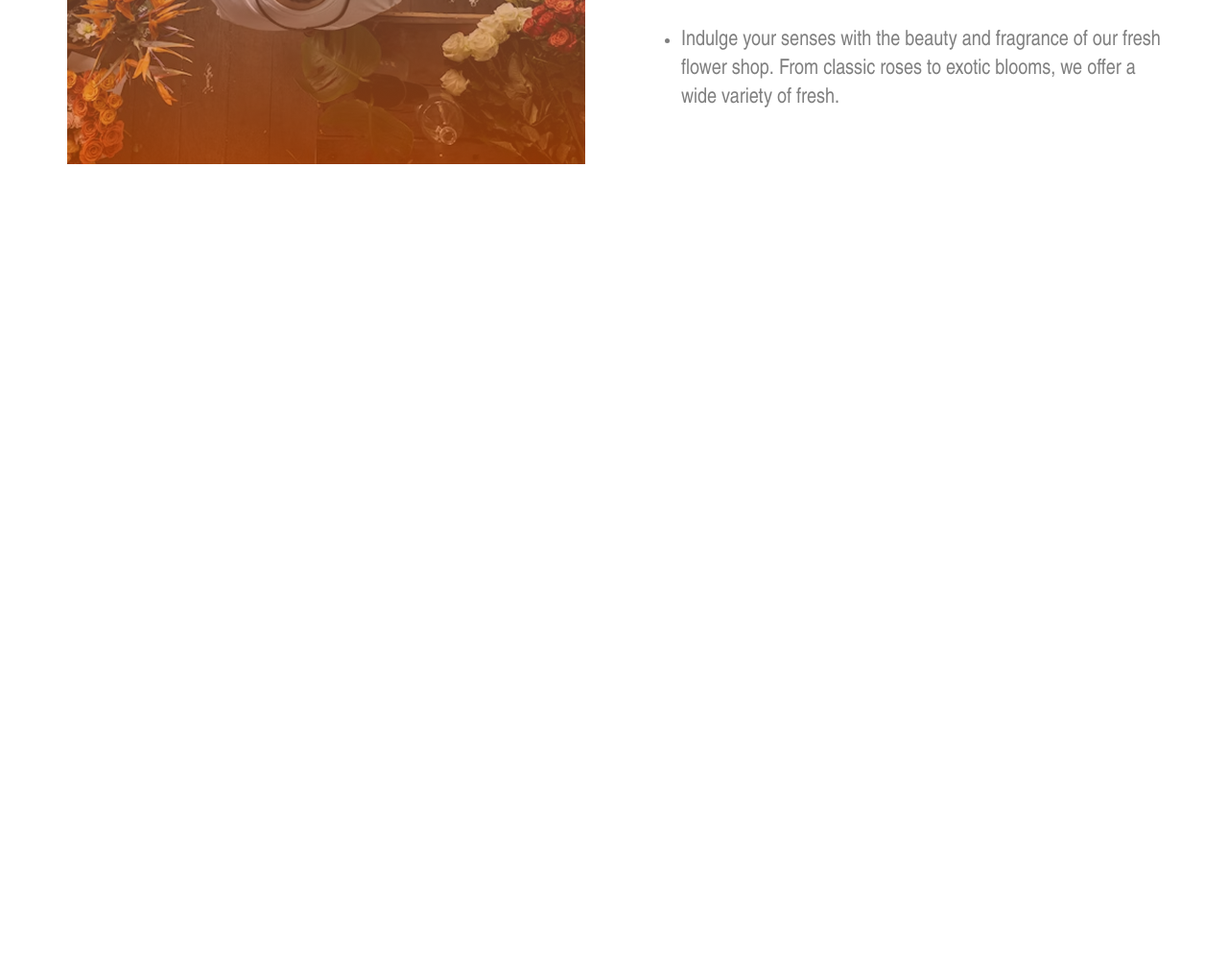
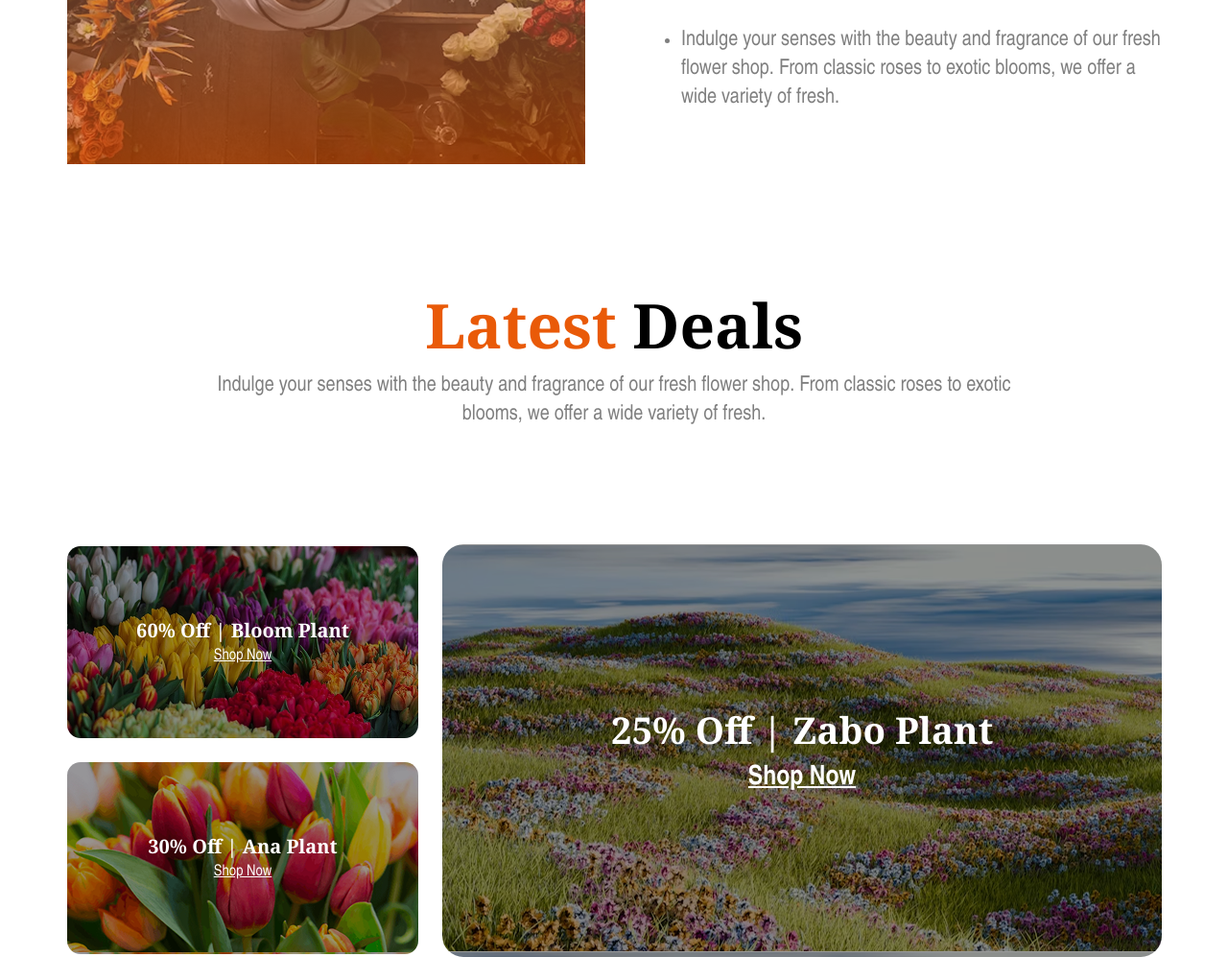
Before and after one commit to ShovonTheBarua/B12A02-Responsive-Flowers, a plain HTML site: page index.html in a window 1280 px wide. Shown: the part 2470-3467 px from the top of the page at 96% size. Before the commit the page ends 2761 px from the top, so only its background shows below. Drawn offline with nearby package versions, Linux system fonts and the light colour scheme.

Commit message:
added latest page

```diff
--- a/index.html
+++ b/index.html
@@ -149,6 +149,26 @@
                 </ul>
             </div>
         </section>
+        <section class="latest-container">
+            <h1 class="latest-title"><span class="text-[#E95A08]">Latest</span> Deals</h1>
+            <p class="latest-description">Indulge your senses with the beauty and fragrance of our fresh flower shop. From classic roses to exotic blooms, we offer a wide variety of fresh.</p>
+            <div class="grid-img">
+                <div class="first-two-box">
+                   <div class="box box-1">
+                    <h4 class="box-title" >60% Off | Bloom Plant</h4>
+                    <p class="shop-link">Shop Now</p>
+                   </div>
+                   <div class="box box-2">
+                    <h4 class="box-title" >30% Off | Ana  Plant</h4>
+                    <p class="shop-link">Shop Now</p>
+                   </div>
+                </div>
+                   <div class=" box big-box-3">
+                    <h4 class="box-title" >25% Off | Zabo Plant</h4>
+                    <p class="shop-link">Shop Now</p>
+                   </div>
+            </div>
+        </section>
     </main>
     <footer>
 
```
